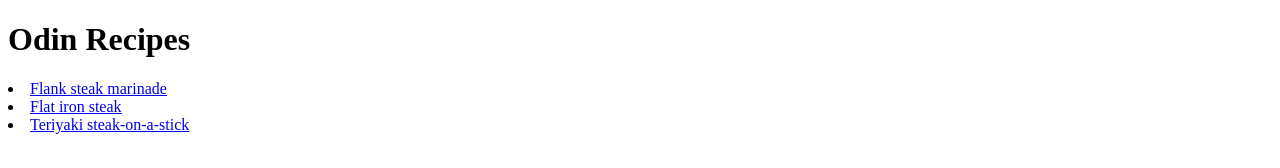
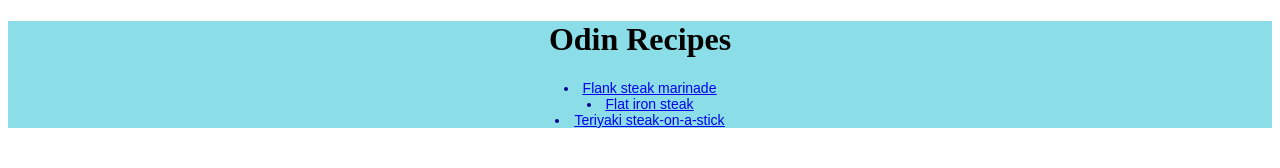
Before and after one commit to HlulaniChauke/odin-recipes, a plain HTML site: page index.html in a window 1280 px wide. Drawn offline with Linux system fonts and the light colour scheme.

Commit message:
fix href for stylesheet

```diff
--- a/index.html
+++ b/index.html
@@ -3,12 +3,12 @@
 <head>
     <meta charset="UTF-8">
     <meta name="viewport" content="width=device-width, initial-scale=1.0">
-    <link rel="stylesheets" href="../odin-recipes/css/style.css">
+    <link rel="stylesheet" href="../odin-recipes/css/style.css">
     <title>odin recipes</title>
 </head>
 <body>
-    <div>
-        <h1>Odin Recipes</h1>
+
+    <div><h1>Odin Recipes</h1>
         <u class="list">
             <li><a href="recipes/flank-steak-marinade.html">Flank steak marinade</a></li>
             <li><a href="recipes/flat-iron-steak.html">Flat iron steak</a></li>
```
